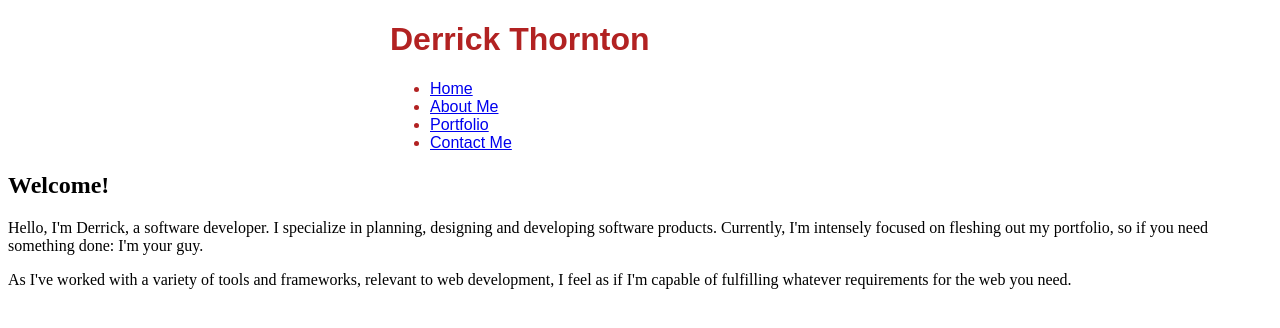
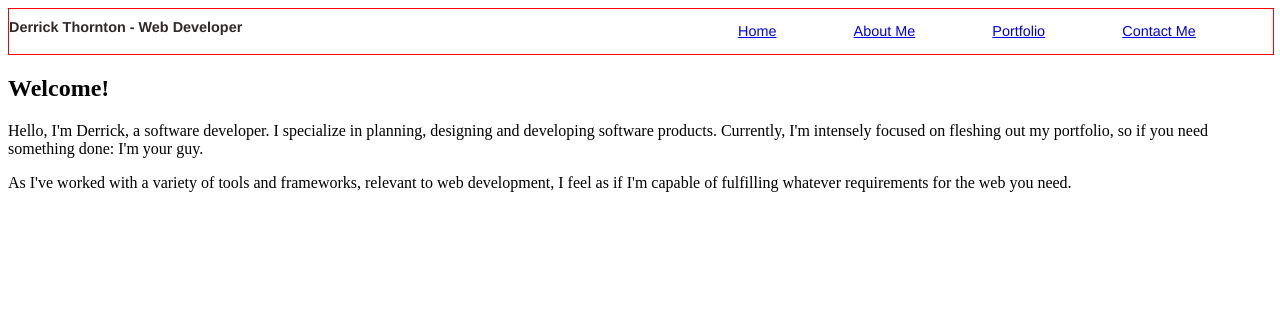
Before and after one commit to dropdel/my-portfolio, a Gatsby site: page / in a window 1280 px wide. Built offline with nearby package versions, Linux system fonts and the light colour scheme; Gatsby itself is replaced by a stand-in of ours.

Commit message:
Changed the styling for the header component. One row, with left justified name and right justified navigation.

```diff
--- a/src/components/header.js
+++ b/src/components/header.js
@@ -1,11 +1,12 @@
 import * as React from 'react'
 import NavList from './navlist'
+import {header, heading, headingBold} from './header.module.css'
 
 const Header = ({pageTitle}) => {
     return (
-        <header>
+        <header className={header}>
             <title>{pageTitle}</title>
-            <h1>Derrick Thornton</h1>
+            <h1 className={heading}>Derrick Thornton - <span className={headingBold}>Web Developer</span></h1>
             <NavList links='{"/": "Home", "/about": "About Me", "/portfolio": "Portfolio", "/contact": "Contact Me"}'></NavList>
         </header>
     )
--- /dev/null
+++ b/src/components/header.module.css
@@ -0,0 +1,11 @@
+.heading {
+    font-size: 0.90rem;
+    width: 50%;
+}
+.heading-bold {
+    color: black;
+}
+.header {
+    display: flex;
+    width: 100%;
+}
--- a/src/components/layout.module.css
+++ b/src/components/layout.module.css
@@ -1,6 +1,8 @@
 .container {
-    max-width: 500px;
+    display: flex;
+    width: 100%;
     margin: auto;
-    font-family: sans-serif;
-    color: firebrick;
+    font-family: Helvetica Neue, Helvetica, Roboto, Droid Sans, Arial, Verdana, sans-serif;
+    color: rgb(48, 41, 41);
+    border: 1px solid red;
 }
--- a/src/components/navlist.js
+++ b/src/components/navlist.js
@@ -1,6 +1,6 @@
 import * as React from 'react'
 import { Link } from 'gatsby'
-
+import { nav, listItem } from './navlist.module.css'
 /*
     Navigation List for use in the header.
 */
@@ -14,12 +14,12 @@ const NavList = (props) => {
         (pathAndText) => {
             return (
             <li>
-                <Link to={pathAndText[0]}>{pathAndText[1]}</Link>
+                <Link to={pathAndText[0]} className={listItem}>{pathAndText[1]}</Link>
             </li>
             )
         }
     )
-    return (<ul>{listItems}</ul>)
+    return (<ul className={nav}>{listItems}</ul>)
 }
 
 export default NavList;
--- /dev/null
+++ b/src/components/navlist.module.css
@@ -0,0 +1,11 @@
+.nav {
+    font-size: 0.90rem;
+    list-style-type: none;
+    display: flex;
+    justify-content: space-evenly;
+    width: 50%;
+}
+.list-item {
+    text-decoration: none;
+    color: rgb(48, 41, 41);
+}
```
